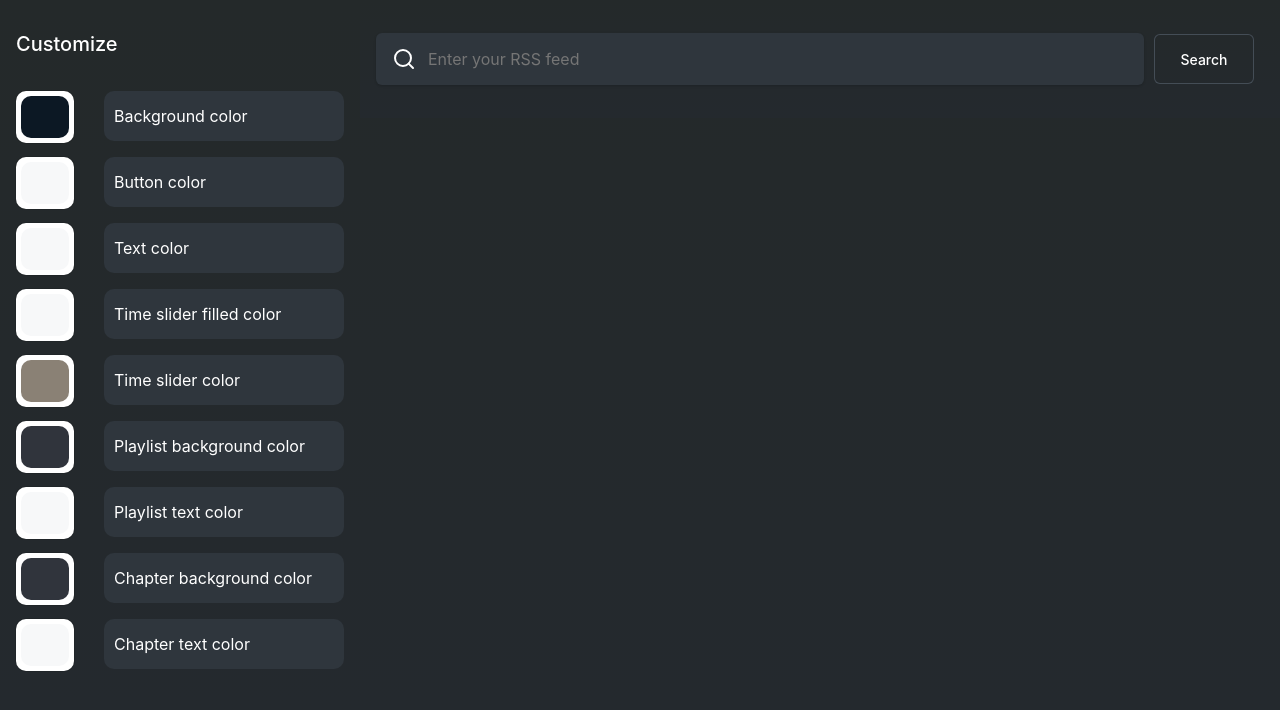
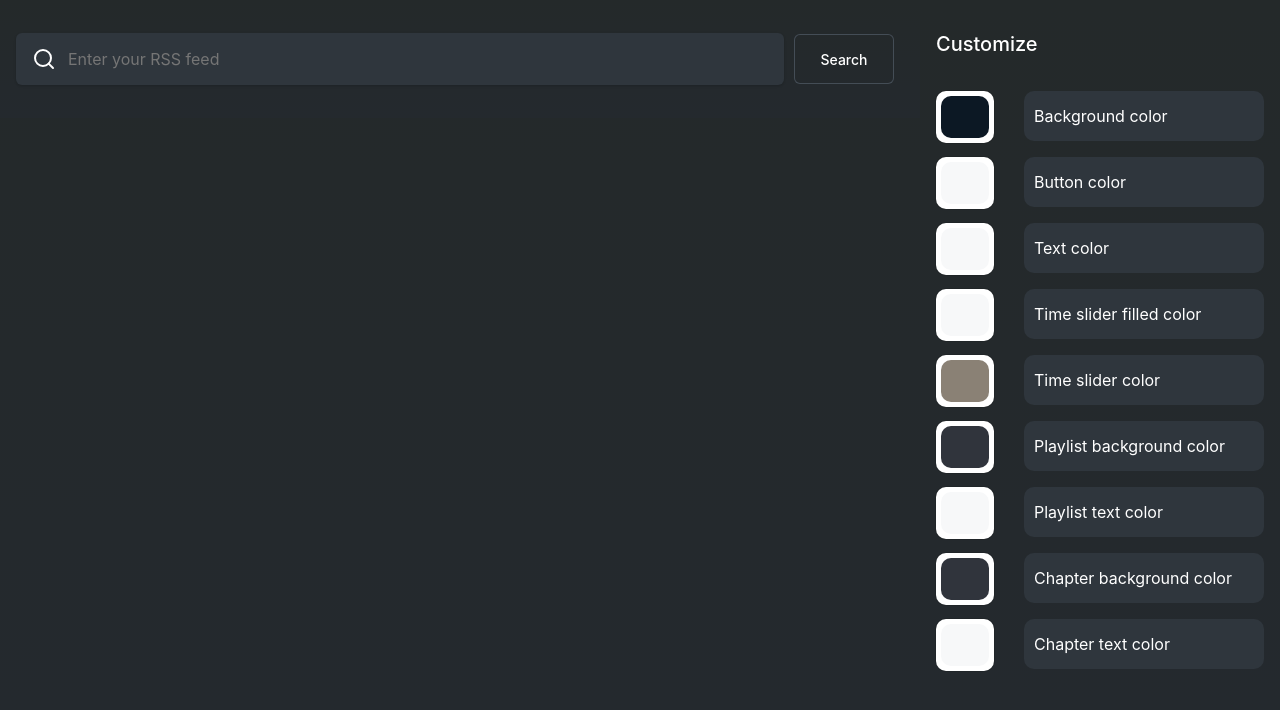
Before and after one commit to montekaka/podcast-widget-player, a React (Create React App) app: page / in a window 1280 px wide. Shown: the top 710 px of the page. Built offline with nearby package versions, Linux system fonts and the light colour scheme.

Commit message:
changes home page layout

```diff
--- a/src/index.css
+++ b/src/index.css
@@ -21,5 +21,5 @@ code {
 
 .main > .container {
   display: grid;
-  grid-template-columns: 360px auto;
+  grid-template-columns: auto 360px;
 }
--- a/src/screens/Home.js
+++ b/src/screens/Home.js
@@ -16,7 +16,7 @@ const Home = () => {
   return (
     <div className="main">
       <div className="container">
-        <ControlPanel/>
+
         <div className="demo-panel">
           <Input/>
           <div style={{padding: "24px 16px"}}>
@@ -25,7 +25,7 @@ const Home = () => {
           }
           </div>
         </div>
-
+        <ControlPanel/>
       </div>
     </div>
   )
```
